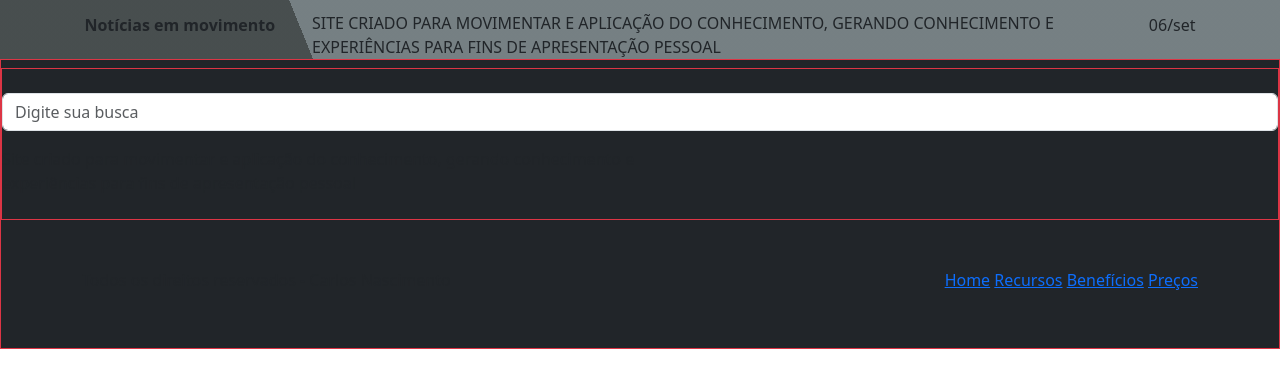
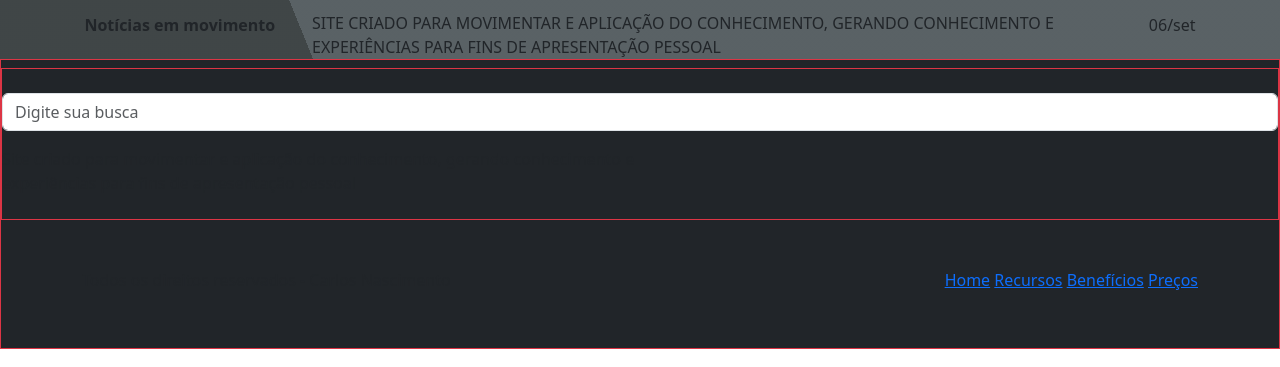
Before and after one commit to carlospph/exercicios, a PHP site: page /bank/index.html in a window 1280 px wide. Shown: the part 433-800 px from the top of the page. Run offline with PHP 8.4, Linux system fonts and the light colour scheme.

Commit message:
cores navbar-destaque

```diff
--- a/bank/styles.css
+++ b/bank/styles.css
@@ -44,8 +44,8 @@ a.nav-link {
 .bg-section-bar {
   background: linear-gradient(
     68deg,
-    rgba(110, 119, 116, 0.5) 24%,
-    rgba(174, 188, 191, 0.6) 24%
+    rgba(110, 119, 116, 0.4) 24%,
+    rgba(174, 188, 191, 0.4) 24%
   );
 }
 
```
